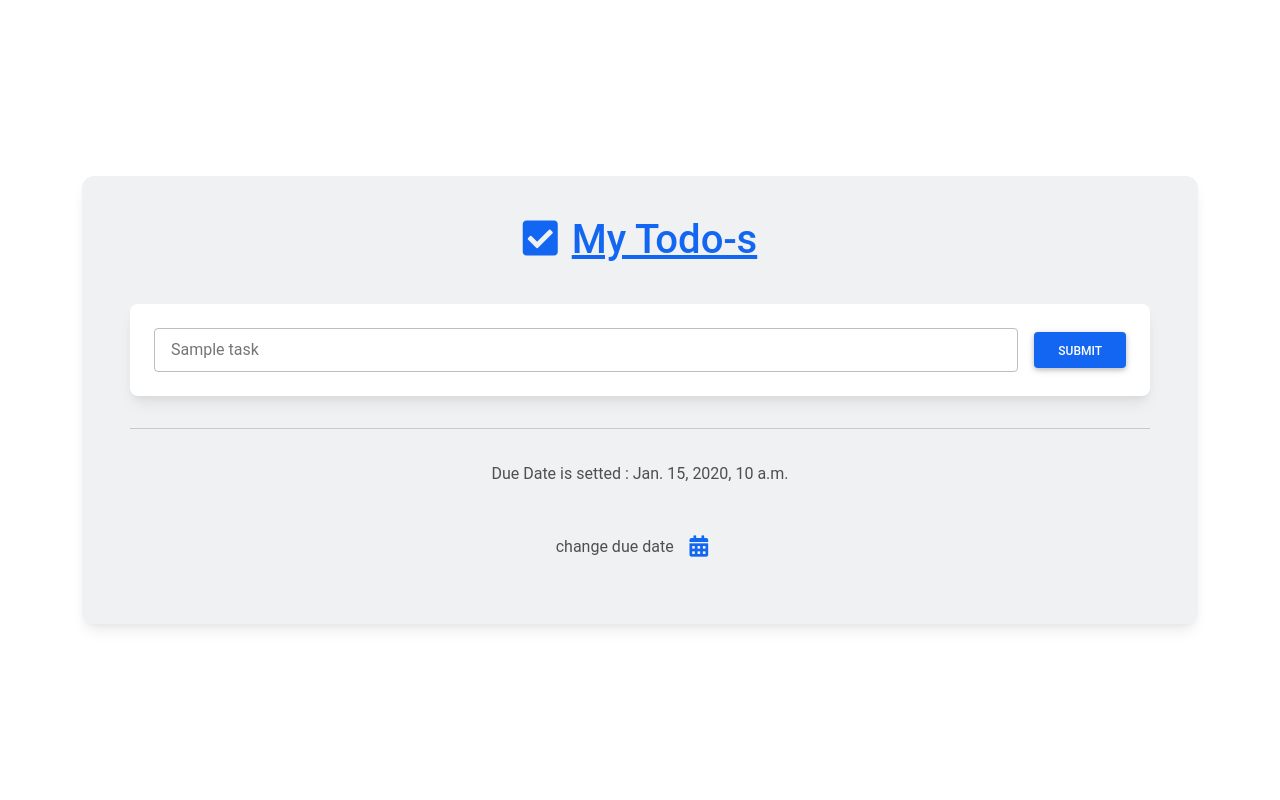
After one commit to pooryafayazi/Todo-App-Project-CBV, a Django app: page /task/1/ in a window 1280 px wide. The commit adds this page. Run offline with Django 4.2, Linux system fonts and the light colour scheme; tables that the repository leaves empty hold one stand-in row (values such as "Sample post"); some libraries are stand-ins or nearby versions.

```diff
--- a/core/tasks/urls.py
+++ b/core/tasks/urls.py
@@ -1,5 +1,5 @@
 from django.urls import path
-from .views import TaskListView, TListView
+from .views import TaskListView, TasksListView,TaskDetailtView,TaskCreateView
 from django.views.generic import RedirectView
 # from .views import TaskListView, TaskCreateView, TaskUpdateView, TaskDeleteView
 
@@ -9,8 +9,12 @@ urlpatterns = [
     # path('gotoitmeter', RedirectView.as_view(url='https://www.itmeter.ir/'), name='gotoitmeter'),
     # path('cbv-task', RedirectView.as_view(pattern_name='tasks:task_list' ), name='gotoitmeter'),
 
-    path('tasks', TaskListView.as_view(), name='task_list'),
-    path('tasklist/', TListView.as_view(), name='tlist_view'),
+    # path('tasks', TaskListView.as_view(), name='task_list'),
+
+
+    path('', TasksListView.as_view(), name='list_view'),
+    path('task/<int:pk>/', TaskDetailtView.as_view(), name='task-detail'),
+    path('create/', TaskCreateView.as_view(), name='task-create'),
 
     # path('task/new/', TaskCreateView.as_view(), name='task_create'),
     # path('task/<int:pk>/edit/', TaskUpdateView.as_view(), name='task_edit'),
--- a/core/tasks/views.py
+++ b/core/tasks/views.py
@@ -2,7 +2,7 @@ from django.shortcuts import redirect
 from django.views.generic.list import ListView
 from django.views.generic.edit import (CreateView,UpdateView,DeleteView,)
 from django.views.generic.base import TemplateView
-from django.views.generic import ListView
+from django.views.generic import ListView, DetailView, CreateView
 from django.urls import reverse_lazy
 # from .forms import TaskUpdateForm
 from django.contrib.auth.mixins import LoginRequiredMixin
@@ -41,7 +41,7 @@ class TListView(ListView):
 from django.views.generic import ListView
 from .models import Task
 
-class TListView(ListView):
+class TasksListView(ListView):
     model = Task
     template_name = 'tasks/task_list3.html'
     context_object_name = 'tasks'
@@ -76,6 +76,28 @@ class TListView(ListView):
 
         return queryset
 
+class TaskDetailtView(DetailView):
+    model = Task
+    template_name = 'tasks/task_detail.html'
+    context_object_name = 'task'
+
+
+
+
+class TaskCreateView(CreateView):
+    model = Task
+    template_name = 'tasks/task_list3.html'
+    fields = ['title','due_date']
+    # form_class = TaskForm i didnt create TaskForm
+    success_url = '/'
+    def form_valid(self, form):
+        form.instance.user = self.request.user
+        return super().form_valid(form)
+
+
+
+
+
 
 # class TaskCreateView(View):
 #     def get(self, request):
--- /dev/null
+++ b/core/templates/tasks/task_detail.html
@@ -0,0 +1,61 @@
+<!DOCTYPE html>
+<html lang="en">
+<head>
+  <meta charset="UTF-8">
+  <title>Task</title>
+  <link rel="stylesheet" href="staticfiles/main.css" />
+  <link rel="stylesheet" href="https://cdnjs.cloudflare.com/ajax/libs/mdb-ui-kit/3.6.0/mdb.min.css" />
+  <link rel="stylesheet" href="https://cdnjs.cloudflare.com/ajax/libs/font-awesome/5.15.3/css/all.min.css" />
+  <script type="text/javascript" src="https://cdnjs.cloudflare.com/ajax/libs/mdb-ui-kit/3.6.0/mdb.min.js"></script>
+</head>
+<body>
+  <section class="vh-100">
+    <div class="container py-5 h-100">
+      <div class="row d-flex justify-content-center align-items-center h-100">
+        <div class="col">
+          <div class="card" id="list1" style="border-radius: .75rem; background-color: #eff1f2;">
+            <div class="card-body py-4 px-4 px-md-5">
+
+              <p class="h1 text-center mt-3 mb-4 pb-3 text-primary">
+                <i class="fas fa-check-square me-1"></i>
+                {% if tasks %}
+                <u>My Todo-s {{ tasks.0.user }} </u>
+                {% else %}
+                <u>My Todo-s</u>
+                {% endif %}
+              </p>
+
+              <div class="pb-2">
+                <div class="card">
+                  <div class="card-body">
+                    <div class="d-flex flex-row align-items-center">
+                      <input type="text" class="form-control form-control-lg me-3" id="exampleFormControlInput1" placeholder="{{ object.title}}">
+
+                      <div>
+                        <button type="button" data-mdb-button-init data-mdb-ripple-init class="btn btn-primary">Submit</button>
+                      </div>
+
+
+                    </div>
+                  </div>
+                </div>
+              </div>
+
+              <hr class="my-4">
+              <div class="d-flex justify-content-center align-items-center mb-4 pt-2 pb-3">
+              {% if object.due_date %}
+              Due Date is setted : {{ object.due_date }}
+                {% endif %}
+            </div>
+                <div class="d-flex justify-content-center align-items-center mb-4 pt-2 pb-3">
+                <span class="me-3">change due date</span>
+                <a href="#!" data-mdb-tooltip-init title="Set due date"><i class="fas fa-calendar-alt fa-lg me-3"></i></a>
+                </div>
+            </div>
+          </div>
+        </div>
+      </div>
+    </div>
+  </section>
+</body>
+</html>
```
Also changed, not shown: core/templates/tasks/task_list3.html (+24 -7 lines).
